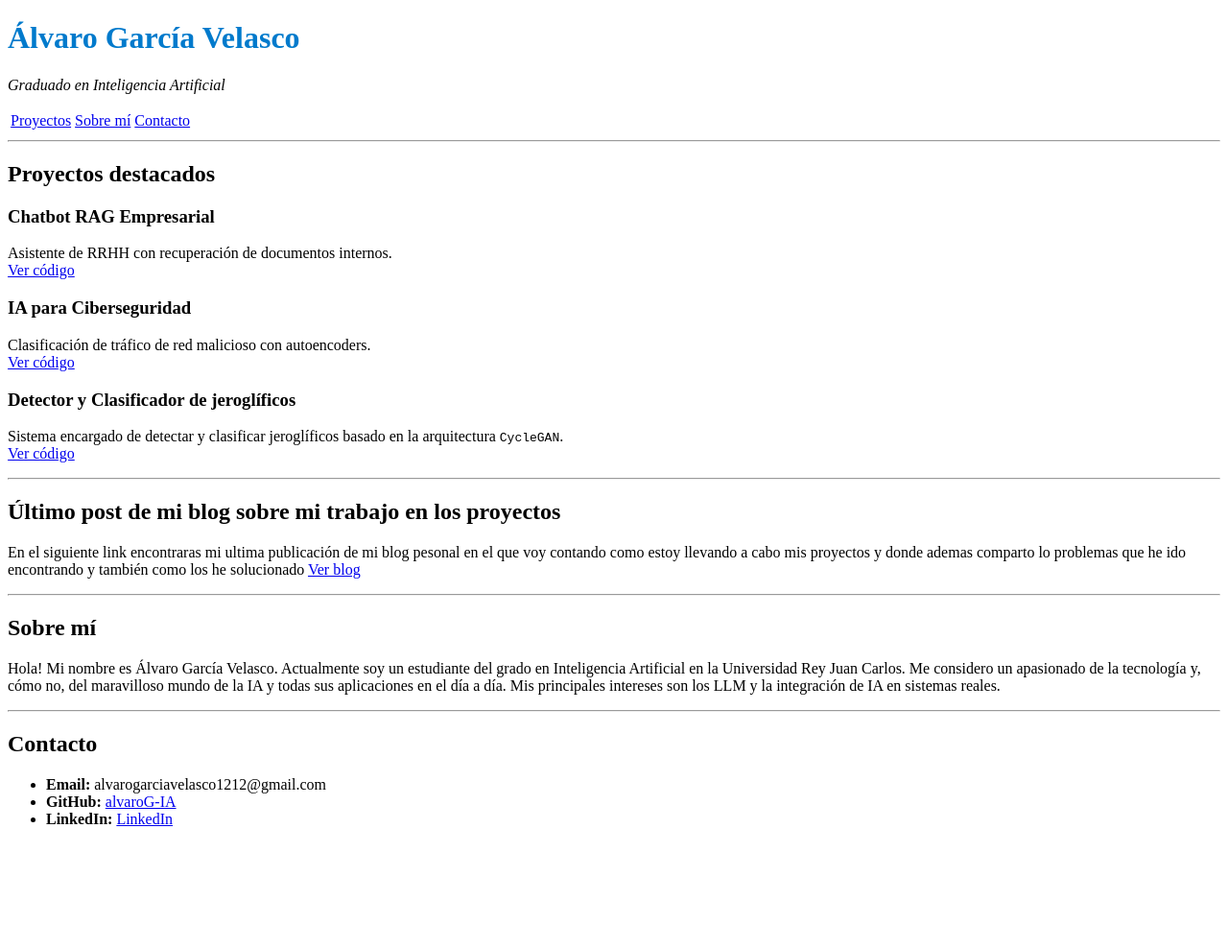
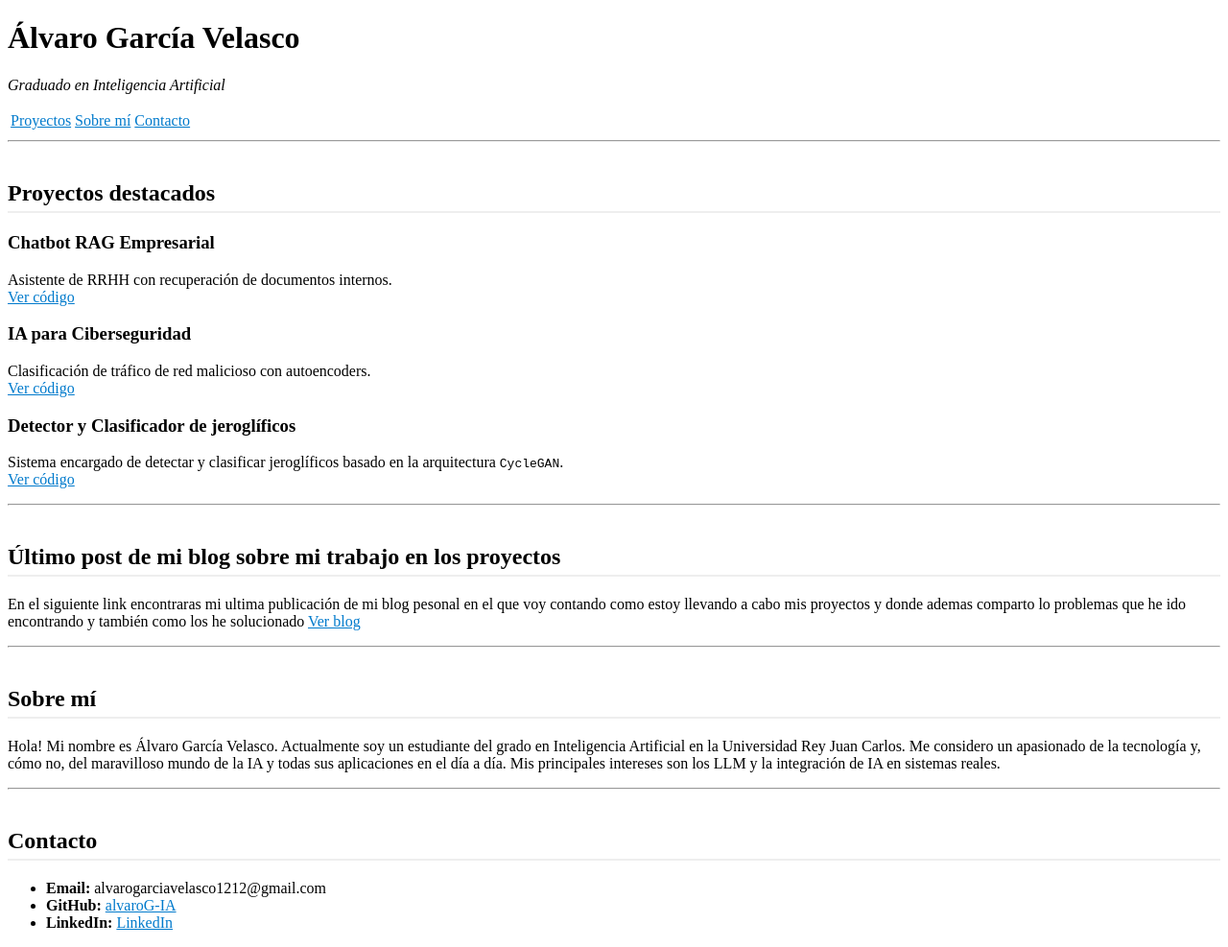
Before and after one commit to alvaroG-IA/alvaroG-IA.github.io, a Jekyll site: the page built from index.md, in a window 1280 px wide. Shown: the whole page at 96% size. Built offline with Jekyll 4.4.1, drawn with Linux system fonts in a browser that asks for light colours; before the commit the page ends 900 px from its top, so only the background shows below that.

Commit message:
New aparence

```diff
--- a/_config.yml
+++ b/_config.yml
@@ -1,3 +1,4 @@
 title: "Porfolio - Álvaro García Velasco"
 description: "Bienvenido a mi porfolio, donde encontraras algunos de mis proyectos y mis datos de contacto"
-theme: jekyll-theme-slate
+theme: jekyll-theme-tactile
+markdown: kramdown
--- a/_layouts/default.html
+++ b/_layouts/default.html
@@ -3,7 +3,7 @@
 <head>
   <meta charset="UTF-8">
   <title>{{ page.title }}</title>
-  {{ content_for_header }} <!-- incluye CSS del tema -->
+  {{ content_for_header }}
   <link rel="stylesheet" href="{{ '/assets/css/style.css' | relative_url }}">
 </head>
 <body>
--- a/assets/css/style.css
+++ b/assets/css/style.css
@@ -1,12 +1,24 @@
-/* Solo estilos de tu portfolio */
-h1 {
-  color: #007acc; /* cambia el color del título principal */
+/* Tarjetas de proyectos */
+.project-card {
+  background: #fff;
+  border-radius: 10px;
+  padding: 20px;
+  margin-bottom: 20px;
+  box-shadow: 0 2px 12px rgba(0,0,0,0.05);
 }
 
-.project-card {
-  background-color: #fff;
-  border-radius: 10px;
-  padding: 20px;
-  box-shadow: 0 2px 12px rgba(0,0,0,0.05);
-  margin-bottom: 20px;
+/* Títulos de secciones */
+h2 {
+  border-bottom: 2px solid #eee;
+  padding-bottom: 5px;
+  margin-top: 40px;
 }
+
+/* Enlaces */
+a {
+  color: #007acc;
+}
+
+a:hover {
+  text-decoration: underline;
+}
```
